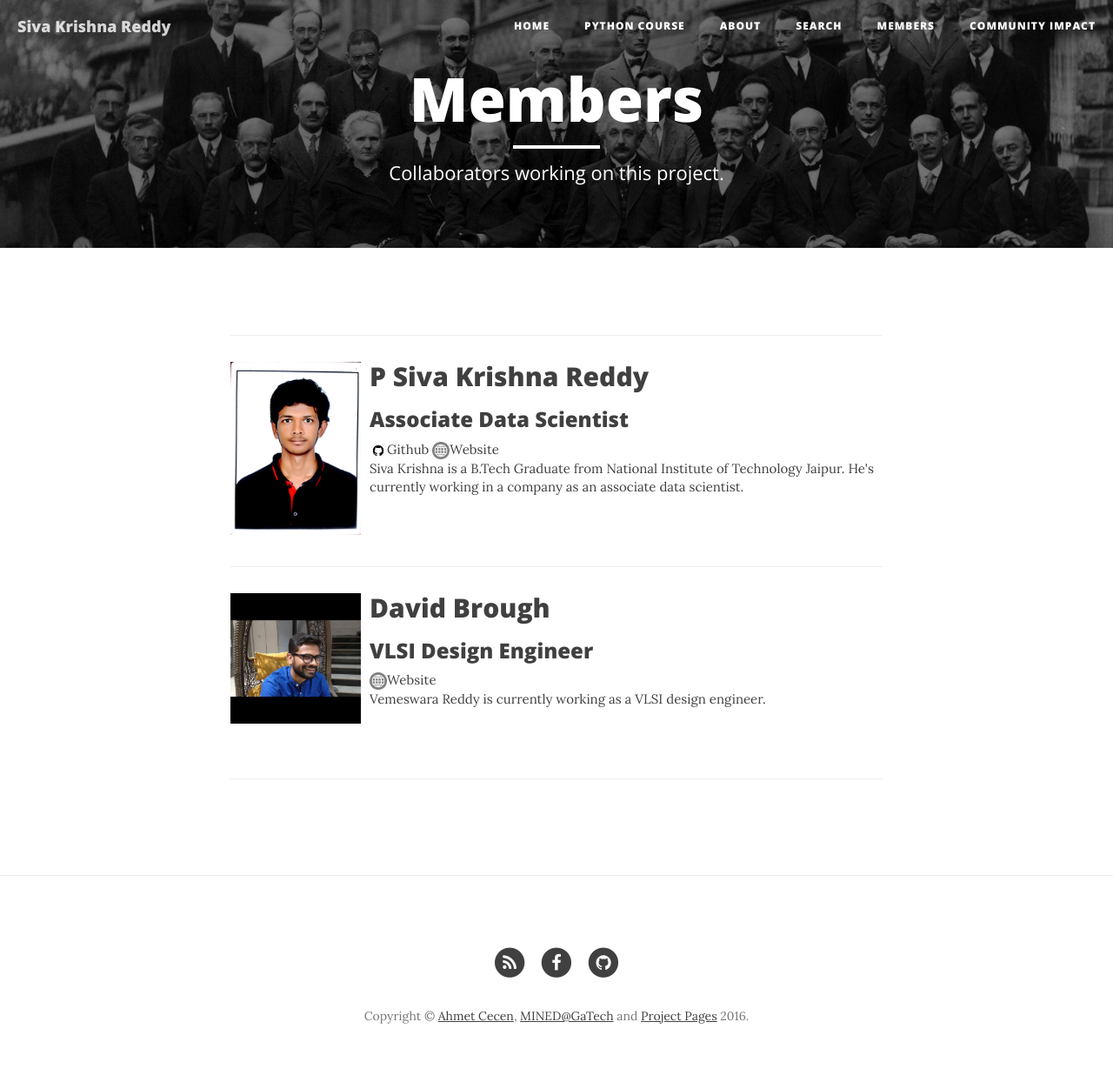
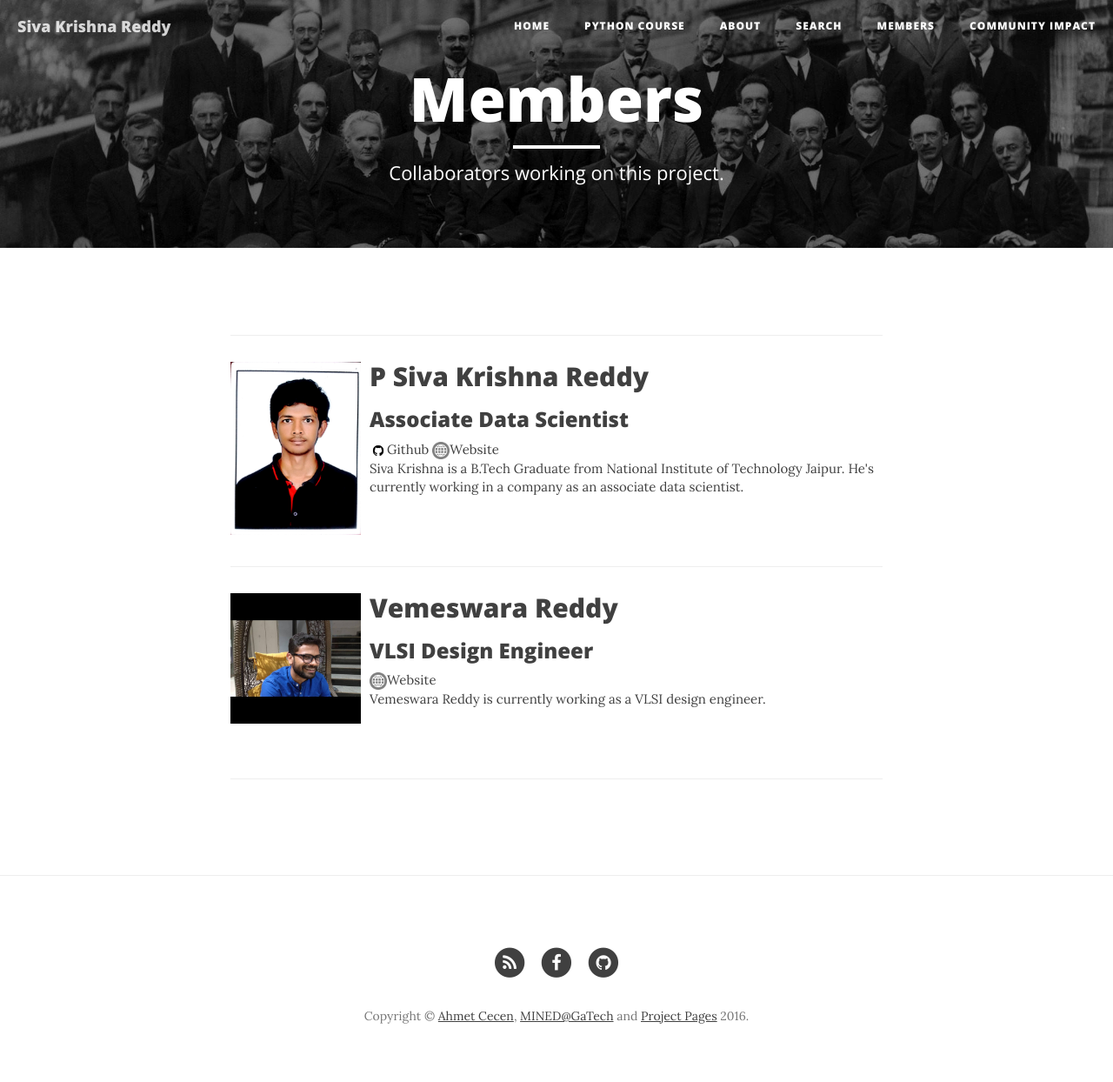
Before and after one commit to sivakrishna383/sivakrishna383.github.io, a Jekyll site: the page built from members.html, in a window 1280 px wide. Shown: the whole page at 87% size. Built offline with Jekyll 4.4.1, drawn with Linux system fonts in a browser that asks for light colours; nearby versions of some CDN libraries.

Commit message:
Update members.yml

```diff
--- a/_data/members.yml
+++ b/_data/members.yml
@@ -9,7 +9,7 @@
   url: https://sivakrishna383.github.io/
   visible: true
 
-- name: David Brough
+- name: Vemeswara Reddy
   role: VLSI Design Engineer
   img: /img/profile2.jpg
   github:
```
